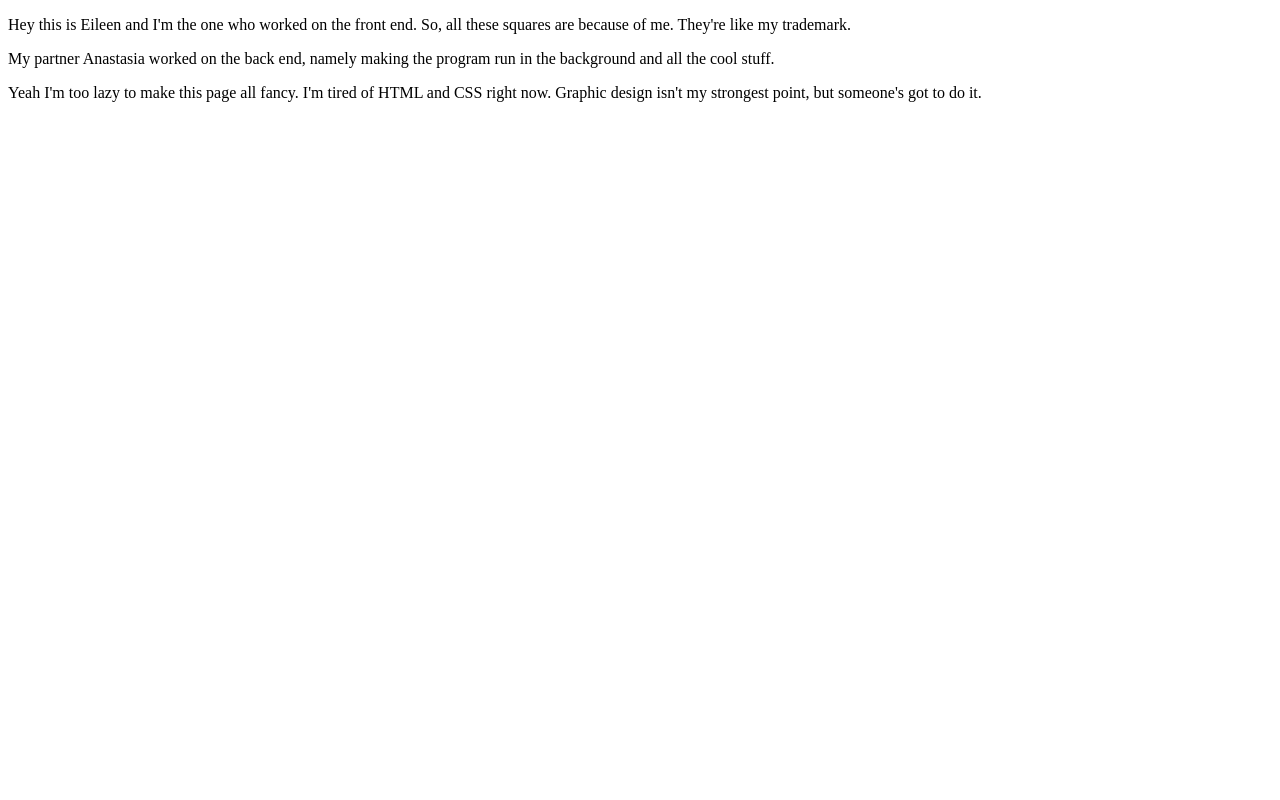
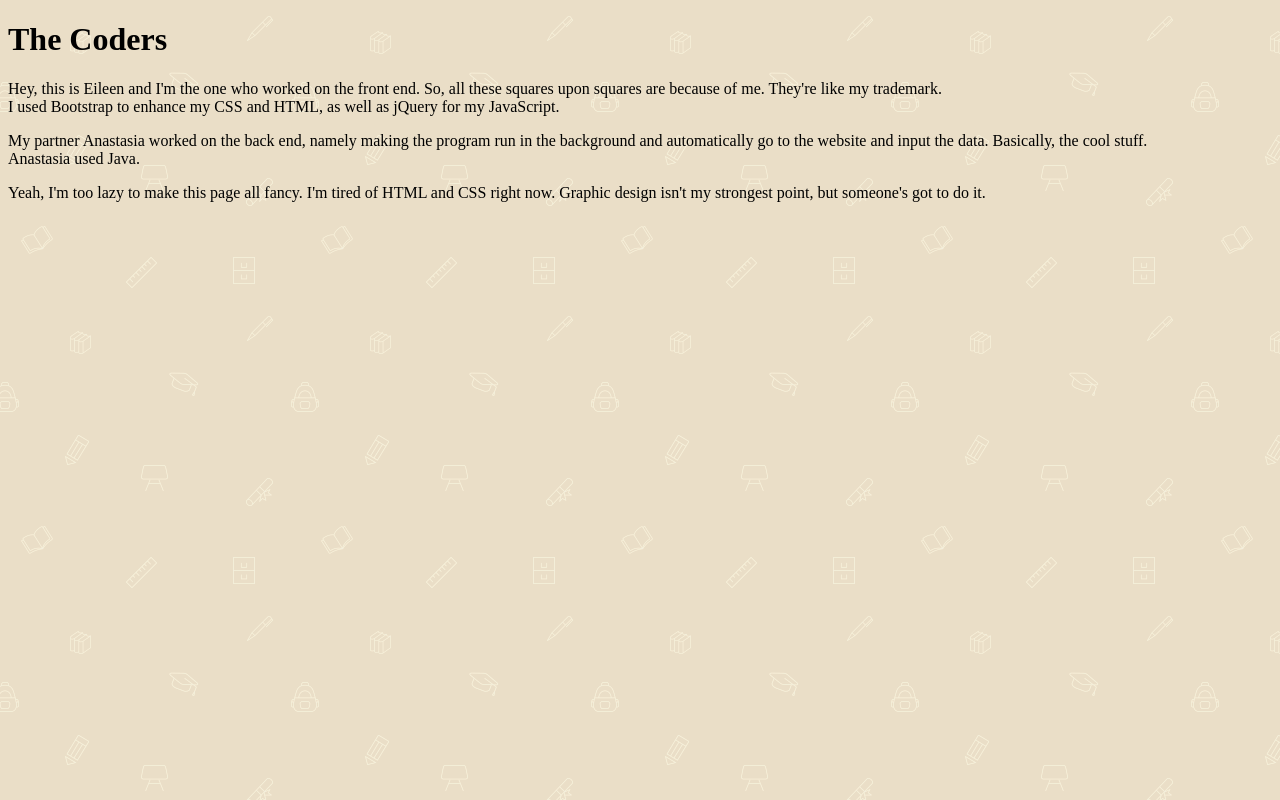
Before and after one commit to Se7ensins1/Class-ify, a website: page pages/about.html in a window 1280 px wide. Drawn offline with Linux system fonts and the light colour scheme.

Commit message:
changed stuff

```diff
--- a/js_style/style.js
+++ b/js_style/style.js
@@ -50,6 +50,8 @@ function checkAt(){
 
 function setup(){
   $("button").css("color", "black");
+  $("#search").css("color", "white");
+  $("#search").css("font-size", "24px");
   $("#ifFall").hide();
   $("#ifBreadth").hide();
   $("#cratr").mouseleave(checkAt)
--- a/pages/about.html
+++ b/pages/about.html
@@ -2,19 +2,26 @@
 <html lang="en">
 <head>
     <meta charset="UTF-8">
-    <title>Title</title>
+    <title>Credit</title>
 </head>
-<body>
-  <p>Hey this is Eileen and I'm the one who
-    worked on the front end. So, all these squares
-    are because of me. They're like my trademark.</span>
+<body style="background-image:url(../imgs/school.png)">
+  <h1>The Coders</h1>
+
+  <p>Hey, this is Eileen and I'm the one who
+    worked on the front end. So, all these squares upon squares
+    are because of me. They're like my trademark.<br>
+    I used Bootstrap to enhance my CSS and HTML, as well
+    as jQuery for my JavaScript.
+
 
   </p>
 
   <p>My partner Anastasia worked on the back end, namely making the program run
-    in the background and all the cool stuff.</p>
+    in the background and automatically go to the website and input the data.
+    Basically, the cool stuff.
+    <br>Anastasia used Java.</p>
 
-    <p>Yeah I'm too lazy to make this page all fancy. I'm tired of
+    <p>Yeah, I'm too lazy to make this page all fancy. I'm tired of
       HTML and CSS right now. Graphic design isn't my strongest point, but someone's got to do it.</span></p>
 
 </body>
```
Also changed, not shown: pages/home.html (+1 -1 lines), pages/notification.html (+2 -2 lines).
